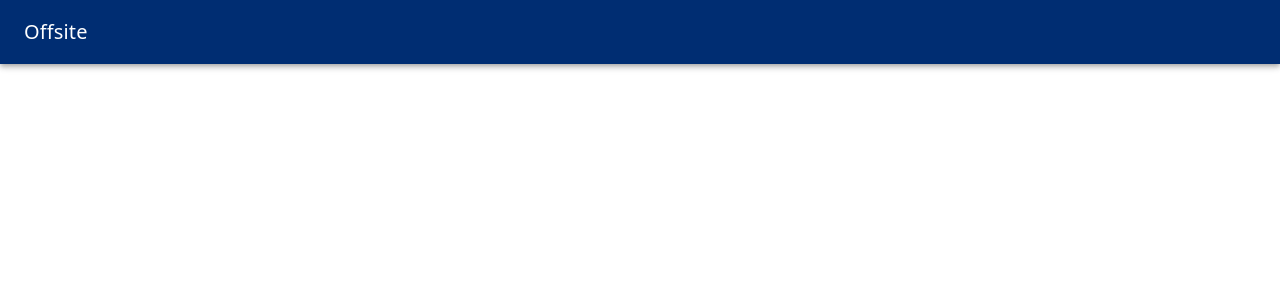
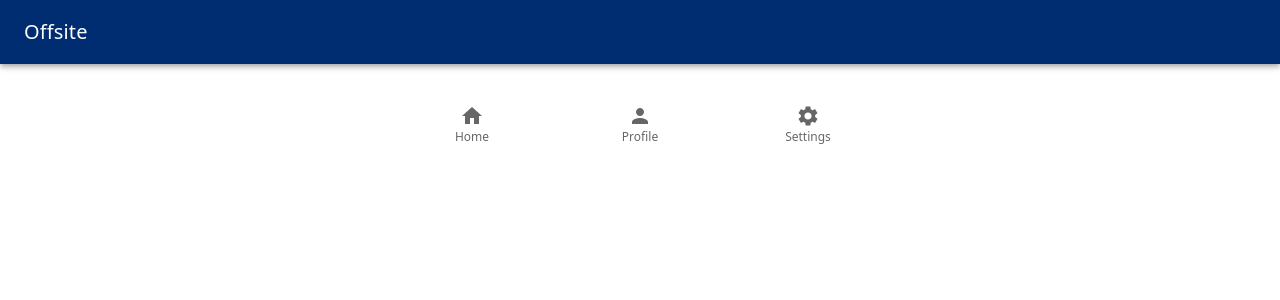
Before and after one commit to PoppedBit/Offsite, a React (Vite) app in the folder client/: page / in a window 1280 px wide. Before the commit this address had no page. Shown: the top 300 px of the page. Built offline with nearby package versions, Linux system fonts and the light colour scheme.

Commit message:
test of bottom bar

```diff
--- a/client/src/App.tsx
+++ b/client/src/App.tsx
@@ -1,6 +1,6 @@
 
 import { BrowserRouter, Route, Routes } from 'react-router-dom';
-import { AppBar, Toolbar, Typography, Container, Button } from '@mui/material';
+import { AppBar, Toolbar, Typography, Container, Button, BottomNavigation, BottomNavigationAction } from '@mui/material';
 import { Account, Login, Register } from './views';
 import 'shared/styles/App.scss';
 import {
@@ -12,6 +12,7 @@ import { createTheme, ThemeProvider } from '@mui/material/styles';
 import { useDispatch, useSelector } from 'react-redux';
 import { TODO } from 'shared/types';
 import { Dialog, Snackbars, Loading, } from 'shared/components';
+import { Home, Person, Settings } from '@mui/icons-material';
 
 // Define your custom theme
 // const theme = createTheme({
@@ -113,6 +114,13 @@ const App = () => {
           {confirmationMessage?.children}
         </Dialog>
       </Container>
+      <BottomNavigation
+        showLabels
+      >
+        <BottomNavigationAction label="Home" icon={<Home />} />
+        <BottomNavigationAction label="Profile" icon={<Person />} />
+        <BottomNavigationAction label="Settings" icon={<Settings />} />
+      </BottomNavigation>
     </ThemeProvider>
   );
 };
```
